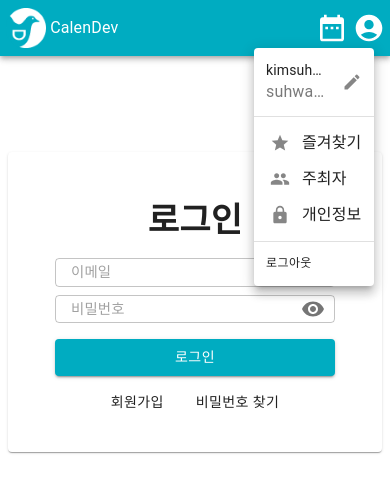
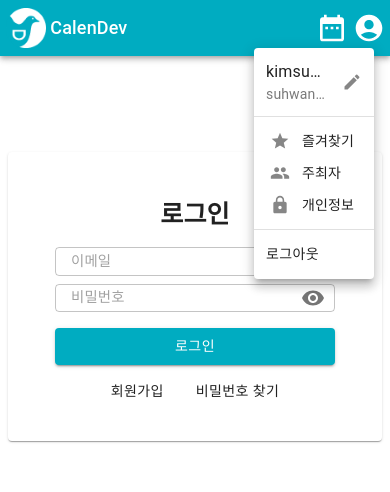
Before and after one commit to CalenDev/calendev, a React (Create React App) app in the folder Client/: page /signin in a window 390 px wide. Both pictures are taken after a click on the button 369 px from the left and 28 px from the top of the page. Shown: the top 492 px of the page. Built offline with nearby package versions, Linux system fonts and the light colour scheme.

Commit message:
feature : responsiveFontSizes 추가

```diff
--- a/Client/src/App.jsx
+++ b/Client/src/App.jsx
@@ -1,5 +1,9 @@
 import { Route, Routes } from 'react-router-dom';
-import { createTheme, ThemeProvider } from '@mui/material/styles';
+import {
+  createTheme,
+  responsiveFontSizes,
+  ThemeProvider,
+} from '@mui/material/styles';
 import Home from './pages/Home/Home';
 import { Header } from './components';
 import SignIn from './pages/SignIn/SignIn';
@@ -7,7 +11,8 @@ import SignUp from './pages/SignUp/SignUp';
 import themes from './styles';
 
 function App() {
-  const theme = createTheme(themes);
+  let theme = createTheme(themes);
+  theme = responsiveFontSizes(theme);
   return (
     <ThemeProvider theme={theme}>
       <Header />
--- a/Client/src/components/Header/index.jsx
+++ b/Client/src/components/Header/index.jsx
@@ -53,9 +53,7 @@ function Header() {
         className="headerLogoIconButton"
       >
         <img src={Logo} alt="logPicture" />
-        <StyledWhiteTypography sx={{ typography: { xs: 'h7', mobile: 'h6' } }}>
-          CalenDev
-        </StyledWhiteTypography>
+        <StyledWhiteTypography variant="h6">CalenDev</StyledWhiteTypography>
       </StyledLogoIconButton>
       <StyledButtonWrapper>
         <IconButton className="headerIconButton">
@@ -87,18 +85,14 @@ function Header() {
             >
               <StyledMenuItem>
                 <Stack className="headerProfileTitle">
-                  <Typography
-                    className="headerMainText"
-                    noWrap
-                    sx={{ typography: { xs: 'body2', mobile: 'body1' } }}
-                  >
+                  <Typography className="headerMainText" noWrap variant="body1">
                     {mockUserInfo.nickname}
                   </Typography>
                   <Typography
                     noWrap
+                    variant="body2"
                     sx={{
                       opacity: '0.6',
-                      typography: { xs: 'body3', mobile: 'body2' },
                     }}
                   >
                     {mockUserInfo.email}
@@ -127,11 +121,7 @@ function Header() {
               />
               <Divider />
               <StyledMenuItem>
-                <Typography
-                  sx={{ typography: { xs: 'caption', mobile: 'button' } }}
-                >
-                  로그아웃
-                </Typography>
+                <Typography variant="button">로그아웃</Typography>
               </StyledMenuItem>
             </StyledMenu>
           </>
@@ -255,9 +245,7 @@ function CustomMenuListItem(props) {
   return (
     <StyledMenuListItem onClick={(e) => handleClick(e, path)}>
       <IconComponent className="MenuListItemIcon" />
-      <Typography sx={{ typography: { xs: 'body3', mobile: 'body2' } }}>
-        {text}
-      </Typography>
+      <Typography variant="body2">{text}</Typography>
     </StyledMenuListItem>
   );
 }
```
